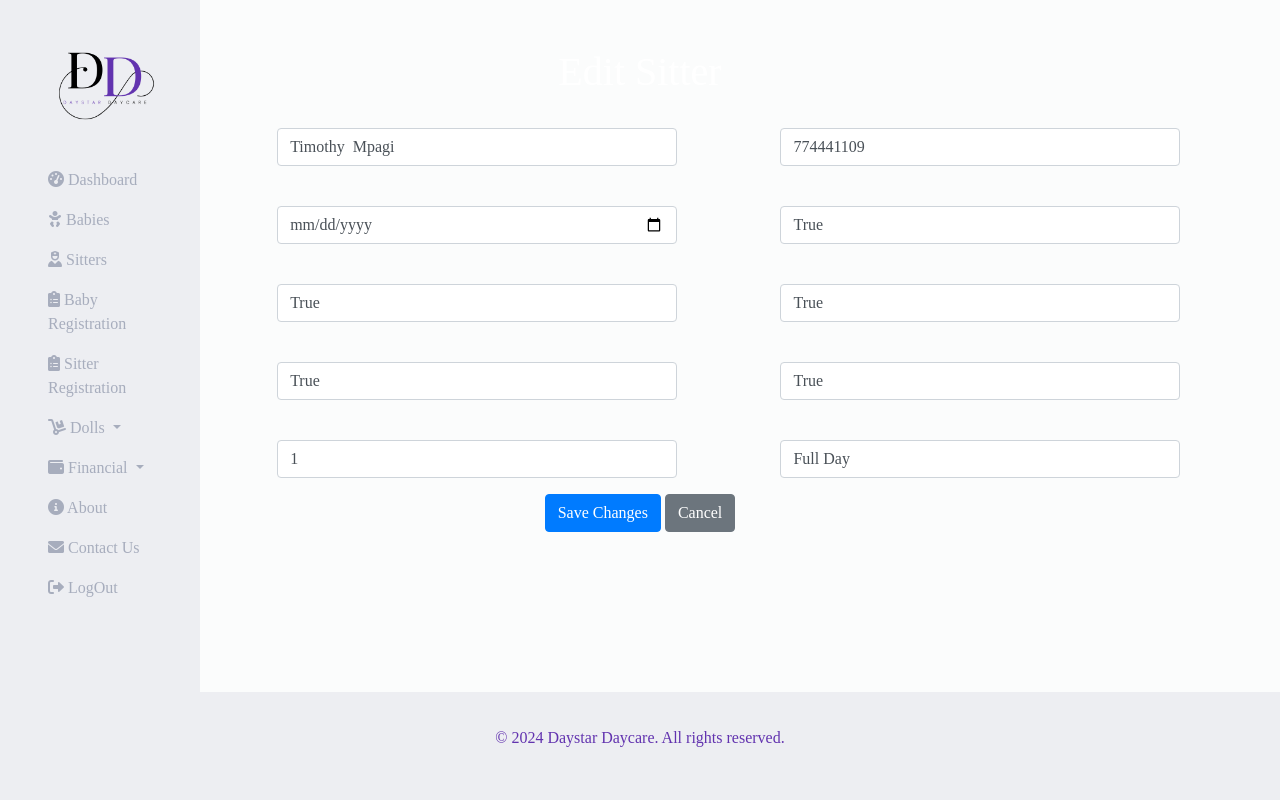
After one commit to AkramMpagi/Daystar_Daycare, a Django app: page /edit_sitter/1/ in a window 1280 px wide. The commit adds this page. Run offline with Django 5.2, Linux system fonts and the light colour scheme; data comes from the database, SQL or seed files in the repository; both versions use the stored data as it was after the commit; some libraries are stand-ins or nearby versions.

Commit message:
Save and Edit button Initiated

```diff
--- /dev/null
+++ b/daystarApp/templates/daystarApp/edit_sitter.html
@@ -0,0 +1,119 @@
+{% extends 'base.html' %}
+{% block content %}
+
+<style>
+    .aside {
+        display: flex !important;
+        width: 100% !important;
+        margin-left: 8% !important;
+        justify-content: space-evenly !important;
+    }
+
+
+
+
+
+</style>
+
+
+
+
+
+
+
+
+
+
+
+
+
+
+<center>
+    <div class="container mt-5">
+        <h1>Edit Sitter</h1>
+        <form method="POST">
+            {% csrf_token %}
+            <!-- Add form fields to edit sitter details here -->
+            <div class="aside">
+            <div class="form-group">
+                <label for="name"></label>
+                <input type="text" class="form-control" id="name" name="name" value="{{ sitter.name }}" style="width: 400px;" placeholder="Full Name">
+            </div>
+            <div class="form-group">
+                <label for="contact"></label>
+                <input type="text" class="form-control" id="contact" name="contact" value="{{ sitter.contact }}" style="width: 400px;" placeholder="Contact">
+            </div>
+        </div>
+
+
+        <div class="aside">
+            <div class="form-group">
+                <label for="date_of_birth"></label>
+                <input type="date" class="form-control" id="date_of_birth" name="date_of_birth" value="{{ sitter.date_of_birth }}" style="width: 400px;" placeholder="Date of Birth">
+            </div>
+            <div class="form-group">
+                <label for="location"></label>
+                <input type="text" class="form-control" id="location" name="location" value="{{ sitter.location }}" style="width: 400px;" placeholder="Location">
+            </div>
+        </div>
+
+
+        <div class="aside">
+            <div class="form-group">
+                <label for="next_of_kin"></label>
+                <input type="text" class="form-control" id="next_of_kin" name="next_of_kin" value="{{ sitter.next_of_kin }}" style="width: 400px;" placeholder="Next of Kin">
+            </div>
+            <div class="form-group">
+                <label for="nin"></label>
+                <input type="text" class="form-control" id="nin" name="nin" value="{{ sitter.nin }}" style="width: 400px;" placeholder="Nin">
+            </div>
+        </div>
+
+
+        <div class="aside">
+            <div class="form-group">
+                <label for="recommender_name"></label>
+                <input type="text" class="form-control" id="recommender_name" name="recommender_name" value="{{ sitter.recommender_name }}" style="width: 400px;" placeholder="Recommender Name">
+            </div>
+            <div class="form-group">
+                <label for="level_of_education"></label>
+                <input type="text" class="form-control" id="level_of_education" name="level_of_education" value="{{ sitter.level_of_education }}" style="width: 400px;" placeholder="Level of Education">
+            </div>
+        </div>
+
+
+        <div class="aside">
+            <div class="form-group">
+                <label for="sitter_number"></label>
+                <input type="text" class="form-control" id="sitter_number" name="sitter_number" value="{{ sitter.sitter_number }}" style="width: 400px;" placeholder="Sitter Number">
+            </div>
+            <div class="form-group">
+                <label for="category"></label>
+                <select class="form-control" id="category" name="category" style="width: 400px;">
+                    <option value="Half Day" {% if sitter.category == "Half Day" %} selected {% endif %}>Half Day</option>
+                    <option value="Full Day" {% if sitter.category == "Full Day" %} selected {% endif %}>Full Day</option>
+                </select>
+            </div>
+
+        </div>
+            <!-- Add more form fields for other sitter details -->
+            <button type="submit" class="btn btn-primary">Save Changes</button>
+            <a href="{% url 'result_detail' sitter.id %}" class="btn btn-secondary">Cancel</a>
+        </form>
+    </div>
+
+</center>
+
+
+
+
+
+
+
+
+
+
+
+
+
+{% endblock %}
--- a/daystarApp/urls.py
+++ b/daystarApp/urls.py
@@ -22,6 +22,7 @@ urlpatterns = [
     path('', views.login_user, name='login'),
     path('logout/', views.logout_user, name='logout'),
     path('result_detail/<int:result_id>/', views.result_detail, name='result_detail'),
+    path('edit_sitter/<int:sitter_id>/', views.edit_sitter, name='edit_sitter'),
 
 #  path('logout/', auth_views.LogoutView.as_view(template_name = 'products/logout.html'), name = 'logout' ),
 
--- a/daystarApp/views.py
+++ b/daystarApp/views.py
@@ -12,7 +12,30 @@ from django.contrib.auth.decorators import login_required
 from django.shortcuts import render, get_object_or_404
 
 
+
 # Create your views here.
+
+def edit_sitter(request, sitter_id):
+    sitter = get_object_or_404(Sitter, pk=sitter_id)
+    if request.method == 'POST':
+        # If the form is submitted with POST method, process the form data
+        sitter.name = request.POST.get('name')
+        sitter.contact = request.POST.get('contact')
+        sitter.date_of_birth = request.POST.get('date_of_birth')
+        sitter.location = request.POST.get('location')
+        sitter.next_of_kin = request.POST.get('next_of_kin')
+        sitter.nin = request.POST.get('nin')
+        sitter.recommender_name = request.POST.get('recommender_name')
+        sitter.level_of_education = request.POST.get('level_of_education')
+        sitter.sitter_number = request.POST.get('sitter_number')
+        sitter.category = request.POST.get('category')
+        sitter.save()  # Save the changes to the sitter object
+        return redirect('result_detail', result_id=sitter.id)  # Redirect to the result detail page after saving
+
+
+
+
+    return render(request, 'daystarApp/edit_sitter.html', {'sitter': sitter})
 
 
 def result_detail(request, result_id):
```
Also changed, not shown: daystarApp/templates/daystarApp/result_detail.html (+62 -20 lines), db.sqlite3.
